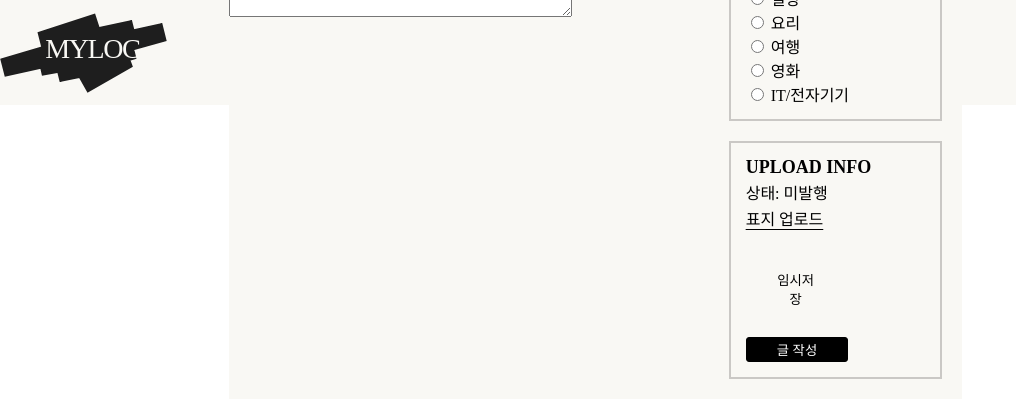
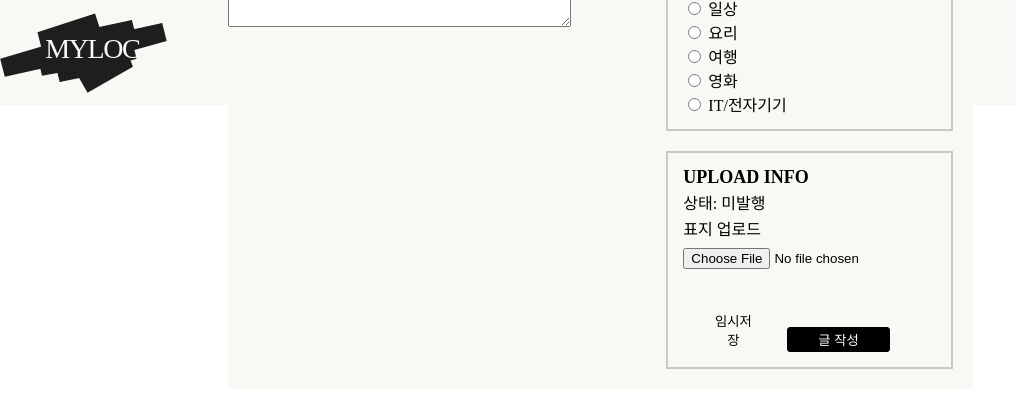
Before and after one commit to Ethanall94/AnimalFarm, a Django app: page /write/ in a window 1280 px wide. Shown: the top 418 px of the page, without its empty margins (0-1016 px from the left). Run offline with Django 4.2, Linux system fonts and the light colour scheme; parts of the project's set-up code (start-up, migrations or seed data) failed here and were passed over; some web fonts are replaced.

Commit message:
add : 서브 이미지 업로드 , Fix : 이미지 모델 수정

```diff
--- a/blog_project/blog_app/forms.py
+++ b/blog_project/blog_app/forms.py
@@ -9,8 +9,7 @@
         widget=forms.TextInput
             (attrs={
                 'placeholder':' 제목',
-                'style': 'width: 99%; height: 30px; border: solid 1px #CAC8C5; border-radius:3px;'
-                }),
+                'style': 'width: 99%; height: 30px; border: solid 1px #CAC8C5; border-radius:3px;'}),
                 label= '',required=True)
 
     content = forms.CharField(widget=SummernoteWidget(),
@@ -21,19 +20,17 @@
         ('요리', '요리'),
         ('여행', '여행'),
         ('영화', '영화'),
-        ('IT / 전자기기', 'IT/전자기기'),
-    ]
+        ('IT / 전자기기', 'IT/전자기기'),]
 
     topic = forms.ChoiceField(
         choices = topic_choices,
         widget = forms.RadioSelect,
         label = 'TOPIC',
-        required = True
-    )
+        required = True)
 
     class Meta:
         model = Post
-        fields = ['title', 'content', 'topic']
+        fields = ['title', 'content', 'topic', 'content_poster']
 
     def clean(self):
         clean_data = super().clean()
@@ -43,7 +40,7 @@
 
         if title == '':
             self.add_error('title', '글 제목을 입력하세요')
-        elif content == '':
+        elif content == "":
             self.add_error('content', '글 내용을 입력하세요')
         elif topic == '':
             self.add_error('content', 'topic을 선택하세요')
--- a/blog_project/blog_app/models.py
+++ b/blog_project/blog_app/models.py
@@ -11,7 +11,7 @@
     topic = models.CharField(max_length=50)
     views = models.PositiveIntegerField(default=0)
     update_at = models.DateTimeField(default=timezone.now)
-    content_poster = models.ImageField(null=True, upload_to="", blank=True)
+    content_poster = models.ImageField(upload_to='posters/')
 
     # image = models.ImageField(upload_to='images/')
 
--- a/blog_project/blog_app/static/css/write.css
+++ b/blog_project/blog_app/static/css/write.css
@@ -46,12 +46,6 @@
     font-weight: bold;
 }
 
-.imageUpload {
-    cursor: pointer;
-    text-decoration: underline;
-    text-underline-position: under;
-}
-
 .storageBtn {
     margin-top: 30px;
     padding: 2px 30px;
--- a/blog_project/blog_app/templates/board.html
+++ b/blog_project/blog_app/templates/board.html
@@ -60,7 +60,7 @@
                     {% for recommended_post in recommended_posts %}
                     <div class="subRectReccomend">
                         <div id="reccomendPic">
-
+                            <img src="{{ recommended_post.content_poster.url }}">
                         </div>
                         <div id="reccomendTitle">
                             {{ recommended_post.title }}
@@ -68,7 +68,7 @@
                     </div>
                     <div class="subRectReccomend">
                         <div id="reccomendPic">
-                            <img src="" alt="">
+                            <img src="{{ recommended_post.content_poster.url }}">
                         </div>
                         <div id="reccomendTitle">
                             {{ recommended_post.title }}
--- a/blog_project/blog_app/templates/write.html
+++ b/blog_project/blog_app/templates/write.html
@@ -47,7 +47,7 @@
                     <div class="statusTitle">UPLOAD INFO</div>
                     상태: 미발행
                     <label for="imageUpload" class="imageUpload">표지 업로드</label>
-                    <input type="file" class="imageUpload" style="display: none;">
+                    <input type="file" class="imageUpload" name="content_poster">
                     <div class="statusBtn">
                         <button class="storageBtn" id="temporary">임시저장</button>
                         <input type="submit" value="글 작성" class="storageBtn" id="postBtn">
```
